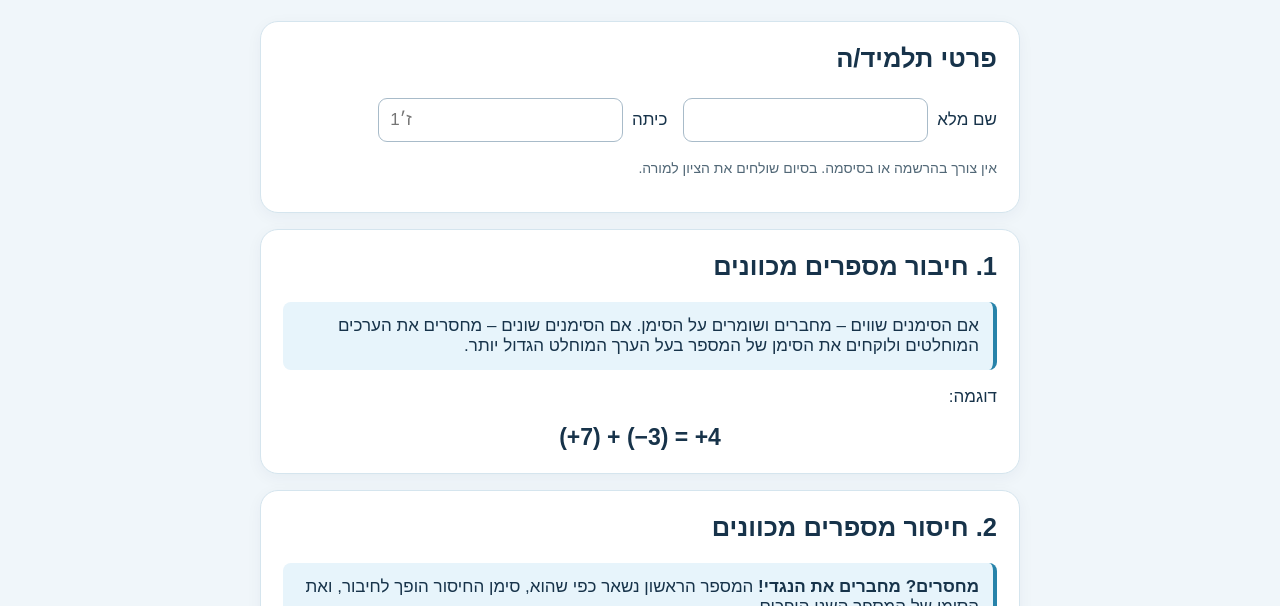
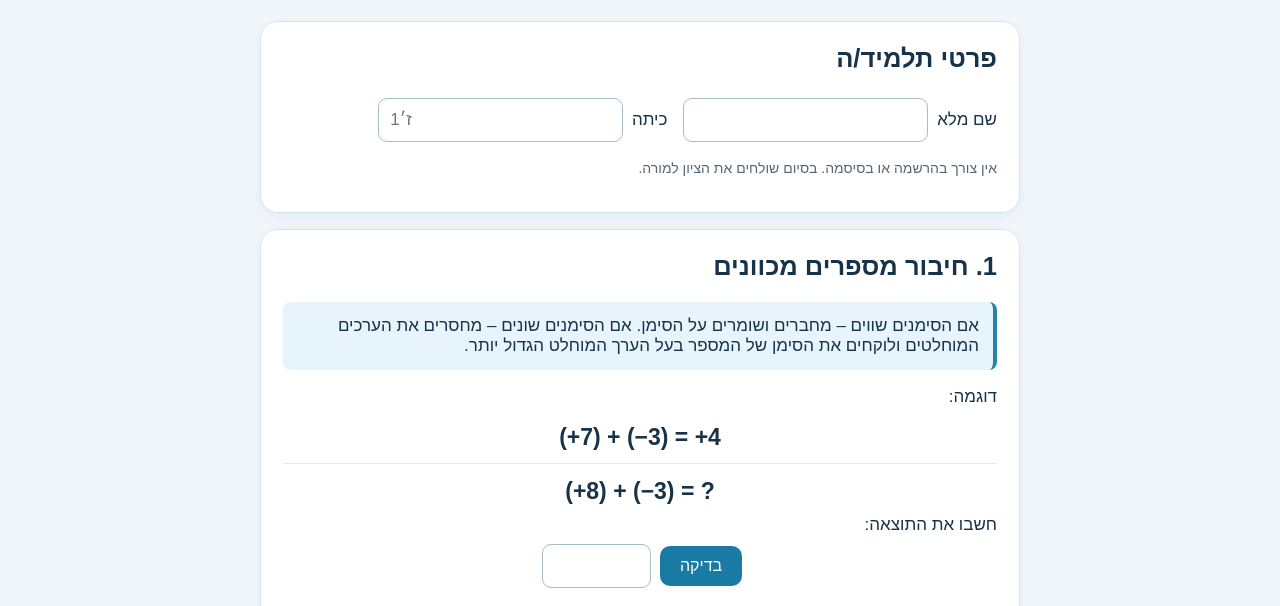
Before and after one commit to arikbo/MathPractice-, a plain HTML site: page directed-numbers-grade7/index.html in a window 1280 px wide. Shown: the part 133-739 px from the top of the page. Drawn offline with Linux system fonts and the light colour scheme.

Commit message:
Fix JavaScript syntax blocking arithmetic exercises

```diff
--- a/directed-numbers-grade7/index.html
+++ b/directed-numbers-grade7/index.html
@@ -15,7 +15,7 @@ function draw(type){
     const id=type+i,sub=type==='sub';
     const d=document.createElement('div');
     d.className='q';
-    const expression='('+signed(a)+') '+(sub?'−':'+') ('+signed(b)+')';
+    const expression='('+signed(a)+')'+(sub?' − ':' + ')+'('+signed(b)+')';
     d.innerHTML=
       '<div class="mathline"><bdi class="math" dir="ltr">'+expression+' = ?</bdi></div>'+
       (sub?'<label class="step-label" for="c'+id+'">שלב א׳ – כתבו את המספר הנגדי למספר השני:</label>'+
```
